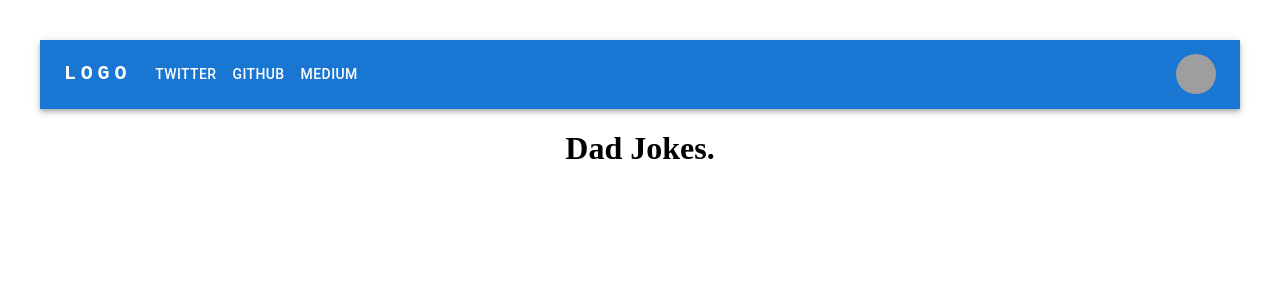
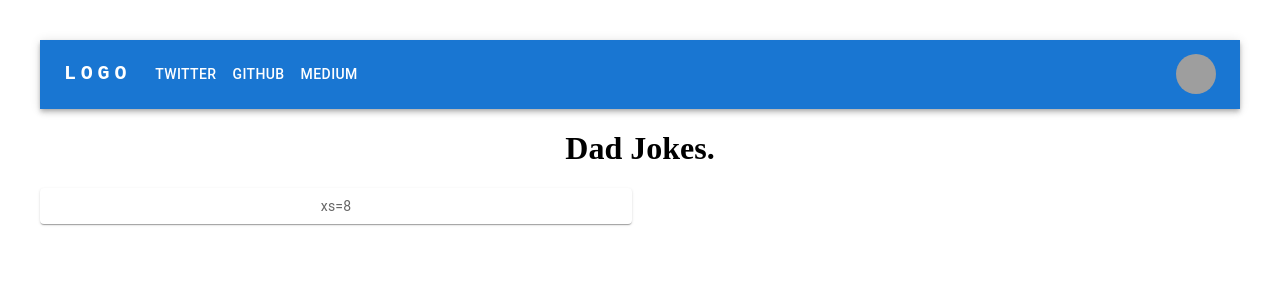
Before and after one commit to ch2isk4kos/material-ui-v5, a React (Vite) app in the folder client/: page /jokes in a window 1280 px wide. Shown: the top 300 px of the page. Built offline with nearby package versions, Linux system fonts and the light colour scheme; grey boxes are pictures that could not be loaded.

Commit message:
import render material column grid component(s)

```diff
--- a/client/src/components/Jokes.jsx
+++ b/client/src/components/Jokes.jsx
@@ -1,5 +1,18 @@
 import React from "react";
 // import { Link } from "react-router-dom";
+// import * as React from "react";
+import { styled } from "@mui/material/styles";
+import Box from "@mui/material/Box";
+import Paper from "@mui/material/Paper";
+import Grid from "@mui/material/Unstable_Grid2";
+
+const Item = styled(Paper)(({ theme }) => ({
+  backgroundColor: theme.palette.mode === "dark" ? "#1A2027" : "#fff",
+  ...theme.typography.body2,
+  padding: theme.spacing(1),
+  textAlign: "center",
+  color: theme.palette.text.secondary,
+}));
 
 function Jokes() {
   return (
@@ -7,6 +20,15 @@ function Jokes() {
       <header className="jokes-header">
         <h1>Dad Jokes.</h1>
       </header>
+      <main>
+        <Box sx={{ flexGrow: 1 }}>
+          <Grid container spacing={2} columns={16}>
+            <Grid xs={8}>
+              <Item>xs=8</Item>
+            </Grid>
+          </Grid>
+        </Box>
+      </main>
     </div>
   );
 }
```
